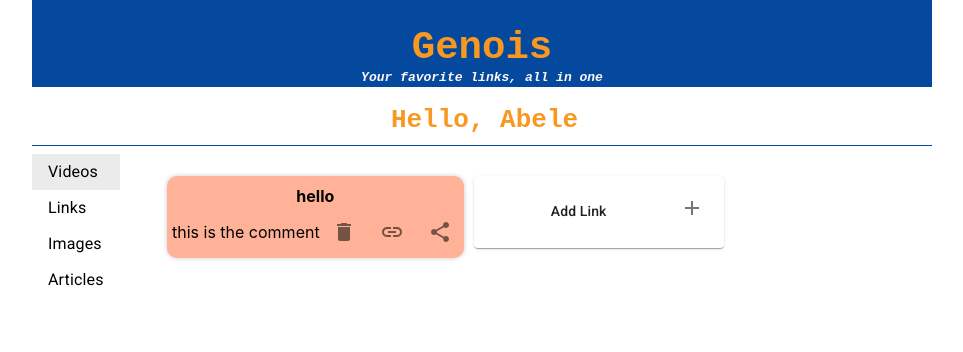
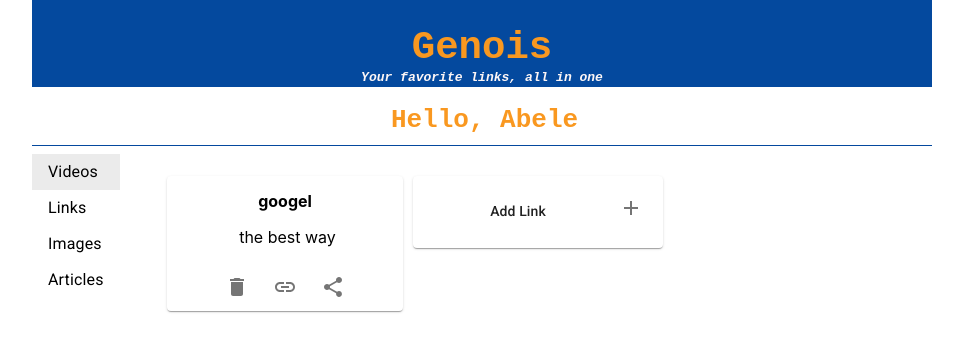
Before and after one commit to aynekuab/genois, a React (Create React App) app: page /articles in a window 1280 px wide. Shown: the top 352 px of the page, without its empty margins (158-1121 px from the left). Built offline with nearby package versions, Linux system fonts and the light colour scheme.

Commit message:
working on that

```diff
--- a/src/pages/Home/components/articlescard/Article.css
+++ b/src/pages/Home/components/articlescard/Article.css
@@ -1,23 +1,33 @@
-.paper-card{
-    display: flex;
-    flex-direction: column;
-    box-shadow: 0 0 5px #ccc;
-    background-color: rgb(255, 178, 152);
-    align-items: center;
-    justify-content: center;
-    border-radius: 10px;
-    margin-top: 10px;
+.paper-card {
+  display: flex;
+  flex-direction: column;
+  box-shadow: 0px 2px 1px -1px rgba(0, 0, 0, 0.2),
+    0px 1px 1px 0px rgba(0, 0, 0, 0.14), 0px 1px 3px 0px rgba(0, 0, 0, 0.12);
+  background-color: rgb(255, 255, 255);
+  align-items: center;
+  border-radius: 4px;
+  justify-content: center;
+  margin-top: 10px;
 }
-.comment-section{
-    display: flex;
+.comment-section {
+  display: flex;
+  flex-direction: column;
+}
+.comment-section > p {
+  margin-left: 5px;
+}
+.paper-card > h4 {
+  margin: 0;
+  margin-top: 15px;
+  max-height: 250px;
+}
+.email-send-container{
+   display: flex;
+   flex-direction: row;
+   max-height: 100px;
+   align-items: center;
+   justify-content: center;
+   padding: 10px;
 
 
 }
-.comment-section > p{
-  margin-left: 5px;
-
-}
-.paper-card >h4{
-    margin: 0;
-    margin-top:  10px;
-}
--- a/src/pages/Home/components/articlescard/Article.js
+++ b/src/pages/Home/components/articlescard/Article.js
@@ -1,29 +1,61 @@
-import './Article.css'
+import "./Article.css";
 import Paper from "@material-ui/core/Paper";
+import { useState } from "react";
+import TextField from "@material-ui/core/TextField";
 import DeleteIcon from "@material-ui/icons/Delete";
 import { IconButton } from "@material-ui/core";
+import SendIcon from '@material-ui/icons/Send';
 import LinkIcon from "@material-ui/icons/Link";
-import ShareIcon from '@material-ui/icons/Share';
-export default function Article(props){
+import ShareIcon from "@material-ui/icons/Share";
+import Collapse from "@material-ui/core/Collapse";
+export default function Article(props) {
 
-return(
-   <div className = "Artic-Container">
-     <div className = "paper-card">
-       <h4>hello</h4>
-       <div className = "comment-section">
-          <p>this is the comment</p>
+   const [article,setArticle] = useState(props.display)
+   const sendinfo = {
+       data_id:"",
+       email: ""
+   }
+   const[info,setInfo] = useState(sendinfo);
+   const [open, setOpen] = useState(false);
+
+  return (
+    <div className="Artic-Container">
+      <div className="paper-card">
+        <h4>{article.header}</h4>
+        <div className="comment-section">
+          <p>{article.comment}</p>
+          <div className ="buttons">
           <IconButton>
-             <DeleteIcon/>
+            <DeleteIcon />
           </IconButton>
-          <IconButton>
-             <LinkIcon/>
+          <IconButton >
+            <LinkIcon onClick={() => (window.location.href = article.link)} />
           </IconButton>
-          <IconButton>
-             <ShareIcon/>
+          <IconButton onClick={() => setOpen(!open)}>
+            <ShareIcon />
           </IconButton>
-       </div>
-     </div>
-   </div>
-);
+          </div>
+        </div>
 
+        <Collapse in={open}>
+          <div className="email-send-container">
+            <TextField
+              id="email"
+              label="Email"
+              multiline
+              rowsMax={4}
+              size="small"
+              onChange={ e => {
+               setInfo({...info,email: e.target.value})
+             }}
+            />
+             <IconButton onClick={() => console.log(info)}>
+            <SendIcon/>
+          </IconButton>
+          </div>
+
+        </Collapse>
+      </div>
+    </div>
+  );
 }
--- a/src/pages/Home/components/articlescard/ArticlesCard.js
+++ b/src/pages/Home/components/articlescard/ArticlesCard.js
@@ -2,10 +2,17 @@ import './ArticlesCard.css';
 import AddCard from '../Addcard/AddCard';
 import Article from './Article';
 export default function ArticlesCard(props){
+    const card = {
+        link: "googel.com",
+        comment: "the best way",
+        header: "googel",
+        data_id: 46
+    }
     return (
         <div className = "ArticlesCard-Container">
           <div className = "articles-card">
-             <Article></Article>
+
+             <Article display = {card}></Article>
           </div>
            <AddCard></AddCard>
         </div>
--- a/src/pages/Home/components/card/Card.js
+++ b/src/pages/Home/components/card/Card.js
@@ -20,19 +20,22 @@ const useStyles = makeStyles({
     maxWidth: 150,
     maxHeight: 200,
   },
+  likeicon : {
+
+  },
   title: {
-    fontSize: 10
+    fontSize: 10,
   },
   header: {
-    paddingBottom: 0
+    paddingBottom: 0,
   },
   content: {
-    paddingTop: 0 ,
-    paddingBottom: 0
+    paddingTop: 0,
+    paddingBottom: 0,
   },
   actions: {
-    padding: 0
-  }
+    padding: 0,
+  },
 });
 
 export default function Cards(props) {
@@ -41,10 +44,18 @@ export default function Cards(props) {
   const dispatch = useDispatch();
 
   const [display, setDisplay] = useState(props.display);
+
+  const [is_fave, setIs_fave] = useState(display.is_favorite == 1);
+
+  let color = {}
+  if(is_fave){
+    color = {fill:"orange"}
+  }
   return (
     <div className="Card-container">
       <Card className={classes.root}>
-        <CardHeader className={classes.header}
+        <CardHeader
+          className={classes.header}
           title={<p className={classes.title}>{display.header}</p>}
           subheader={<p className={classes.title}>{display.created_at}</p>}
         />
@@ -54,14 +65,23 @@ export default function Cards(props) {
             {display.comment}
           </Typography>
         </CardContent>
-        <CardActions className ={classes.actions} disableSpacing>
-          <IconButton aria-label="add to favorites">
-            <FavoriteIcon />
+        <CardActions className={classes.actions} disableSpacing>
+          <IconButton aria-label="add to favorites" onClick = {
+            () => {setIs_fave(!is_fave)
+                  props.like(display.data_id)}
+          }>
+            <FavoriteIcon style = {color} />
           </IconButton>
-          <IconButton onClick ={() => props.remove(display.data_id)} aria-label="delete">
-            <DeleteIcon  />
-          </IconButton >
-          <IconButton onClick={() => window.location.href= display.link } arial-label="link">
+          <IconButton
+            onClick={() => props.remove(display.data_id)}
+            aria-label="delete"
+          >
+            <DeleteIcon />
+          </IconButton>
+          <IconButton
+            onClick={() => (window.location.href = display.link)}
+            arial-label="link"
+          >
             <LinkIcon />
           </IconButton>
         </CardActions>
--- a/src/pages/Home/components/videocard/VideoCard.js
+++ b/src/pages/Home/components/videocard/VideoCard.js
@@ -2,7 +2,7 @@ import "./VideoCard.css";
 import Card from "../card/Card";
 import { useEffect , useState} from "react";
 import { useSelector, useDispatch } from "react-redux";
-import { fetchVideos, deleteVideo ,addVideo } from "../../../../redux/actions";
+import { fetchVideos, deleteVideo ,addVideo, likeVideo } from "../../../../redux/actions";
 import AddCard from '../../components/Addcard/AddCard'
 
 export default function VideoCard(props) {
@@ -16,19 +16,22 @@ export default function VideoCard(props) {
     dispatch(deleteVideo(data_id))
   }
 
+  const likeCard = (data_id) =>{
+    dispatch(likeVideo(data_id))
+  }
   const addCard = (video) => {
     dispatch(addVideo(video))
   }
 
   useEffect(() => {
     dispatch(fetchVideos());
-  },[dispatch]);
+  },[dispatch,addCard]);
 
 
   return (
     <div className="VideoCard-Container">
       {videos.map((item) => (
-        <Card key={item.id}  remove = {deleteCard} display={item} />
+        <Card like ={likeCard}key={item.id}  remove = {deleteCard} display={item} />
       ))}
       <AddCard add ={addCard} />
     </div>
--- a/src/redux/actions.js
+++ b/src/redux/actions.js
@@ -4,7 +4,8 @@ export const Actions = Object.freeze({
   LoadArticels: "LoadArticels",
   LoadLink: "LoadLink",
   UpdateDeletedVideo: "UpdateDeletedVideo",
-  UpdateAddingVideo:"UpdateAddingVideo"
+  UpdateAddingVideo:"UpdateAddingVideo",
+  UpdateLikeingVideo: "UpdateLikeingVideo"
 });
 
 function checkForErrors(response) {
@@ -48,7 +49,12 @@ export function UpdateAddingVideo(video){
     payload: video
   }
 }
-
+export function UpdateLikeingVideo(id){
+  return {
+    type:Actions.UpdateLikeingVideo,
+    payload: id
+  }
+}
 const hostvideo = "http://localhost:3443/videos";
 
 export function fetchVideos() {
@@ -104,3 +110,37 @@ export function addVideo(video){
       })
     }
 }
+
+export function likeVideo(id){
+  const options = {
+    method: "PATCH"
+  }
+  return(dispatch)=>{
+    fetch(`${hostvideo}/${id}`,options)
+    .then(checkForErrors)
+    .then(response => response.json)
+    .then((data)=>{
+      if(data.ok){
+
+        dispatch(UpdateLikeingVideo(id))
+      }
+
+    })
+  }
+}
+const hostImages = "http://localhost:3443/images";
+
+export function sendEmail(emailInfo){
+  const options = {
+    method:"POST"
+  }
+  fetch(`${hostImages}/email`)
+  .then(checkForErrors)
+  .then(response => response.json)
+  .then(data=>{
+    if(data.ok){
+      //email was sent
+    }
+
+  })
+}
--- a/src/redux/reducer.js
+++ b/src/redux/reducer.js
@@ -9,7 +9,9 @@ const InitialState = {
 
 export default function reducer(state = InitialState, action) {
   switch (action.type) {
+
     case Actions.LoadVideos:
+    console.log(action.payload)
       return {
         ...state,
         articles: state.articles,
@@ -26,6 +28,8 @@ export default function reducer(state = InitialState, action) {
       return {
         ...state,video: [action.payload,...state.videos]
       }
+    case Actions.UpdateLikeingVideo:
+      return state;
     default:
       return state;
   }
```
